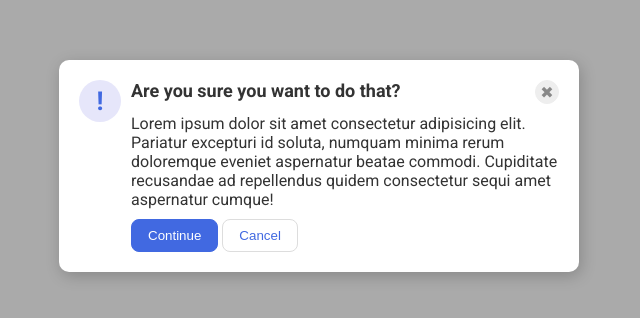
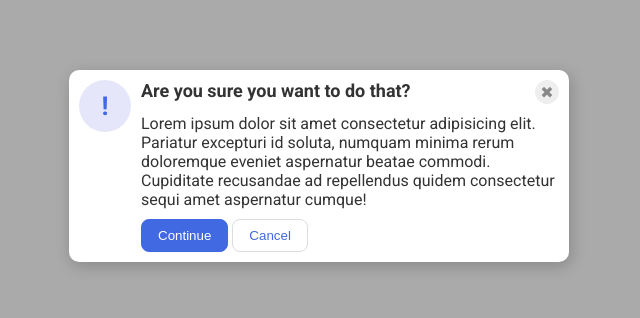
Before and after one commit to FateSaid/css-exercises, a plain HTML site: page css-exercises/flex/05-flex-modal/index.html in a window 1280 px wide. Shown: the part 234-552 px from the top of the page, without its empty margins (321-961 px from the left). Drawn offline with Linux system fonts and the light colour scheme.

Commit message:
Aligned icon item with equal padding

```diff
--- a/css-exercises/flex/05-flex-modal/style.css
+++ b/css-exercises/flex/05-flex-modal/style.css
@@ -23,7 +23,7 @@ body {
   box-shadow: 2px 4px 16px rgba(0,0,0,.2);
   display:flex;
 
-  padding:20px;
+  padding:10px;
   gap:10px;
 
 
@@ -41,7 +41,7 @@ body {
   align-items: center;
   justify-content: center;
 
-
+  padding:5px;
   flex-shrink:0;
 
 
@@ -60,7 +60,7 @@ body {
   justify-content: center;
   border: 1px solid #eee;
   padding: 0;
-  margin-left: auto;
+
 }
 
 button {
@@ -87,6 +87,7 @@ button.cancel {
   font-size:large;
   margin-bottom:10px;
   display:flex;
+  justify-content:space-between;
 }
 
 .but {
```
